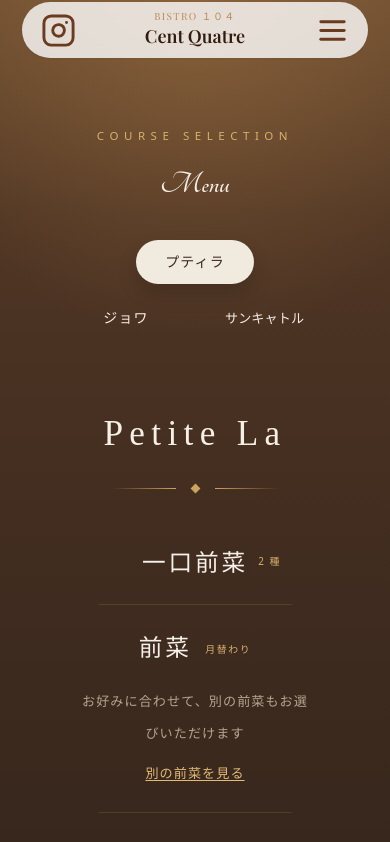
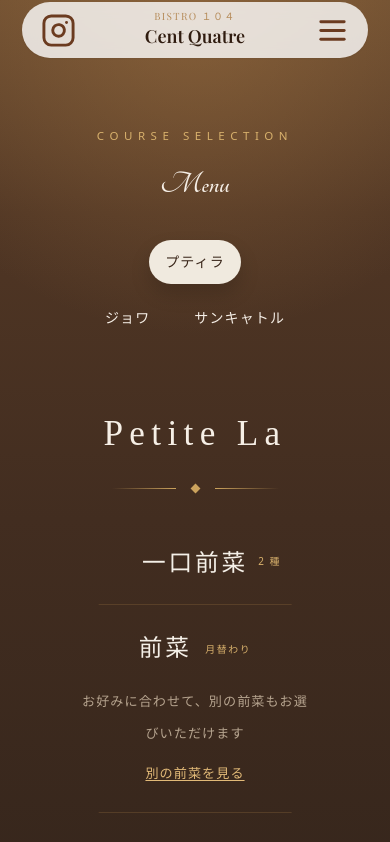
Before and after one commit to miyamibu/french-restaurant-site, a Next.js app in the folder bistro-reservation/: page /menu in a window 390 px wide. Shown: the top 842 px of the page. Built offline with nearby package versions, Linux system fonts and the light colour scheme.

Commit message:
Use auto-width mobile menu tabs

```diff
--- a/bistro-reservation/src/app/menu/page.tsx
+++ b/bistro-reservation/src/app/menu/page.tsx
@@ -311,7 +311,7 @@
           <div
             role="tablist"
             aria-label="メニューコース"
-            className="mx-auto grid max-w-[16.5rem] grid-cols-2 justify-items-center gap-3 md:max-w-none md:flex md:flex-nowrap"
+            className="mx-auto grid w-fit grid-cols-[auto_auto] justify-center gap-3 md:max-w-none md:flex md:flex-nowrap"
           >
             {courseTabs.map((course) => {
               const isActive = course.id === activeTab;
@@ -325,23 +325,15 @@
                   aria-selected={isActive}
                   aria-controls={`${course.id}-panel`}
                   onClick={() => setActiveTab(course.id)}
-                  className={`w-[7.4rem] whitespace-nowrap rounded-full border-0 px-4 py-3 text-sm tracking-[0.08em] transition focus:outline-none focus-visible:ring-2 focus-visible:ring-[#f0eadf]/70 focus-visible:ring-offset-2 focus-visible:ring-offset-[#4a3122] md:min-w-[10.5rem] md:w-auto md:px-8 md:py-3 md:text-[1.02rem] ${
-                    course.id === "petite" ? "col-span-2" : ""
+                  className={`inline-flex w-auto justify-center whitespace-nowrap rounded-full border-0 px-4 py-3 text-sm tracking-[0.08em] transition focus:outline-none focus-visible:ring-2 focus-visible:ring-[#f0eadf]/70 focus-visible:ring-offset-2 focus-visible:ring-offset-[#4a3122] md:min-w-[10.5rem] md:w-auto md:px-8 md:py-3 md:text-[1.02rem] ${
+                    course.id === "petite" ? "col-span-2 justify-self-center" : "justify-self-center"
                   } ${
                     isActive
                       ? "bg-[#f0eadf] text-[#3a271b] shadow-[0_10px_20px_rgba(0,0,0,0.16)]"
                       : "bg-transparent text-[#f5eee6] hover:bg-white/5"
                   }`}
                 >
-                  <span
-                    className={
-                      course.id === "cent-quatre"
-                        ? "relative left-[0.04rem] inline-block text-[0.82rem] tracking-[0.01em] md:left-0 md:text-[1.02rem] md:tracking-[0.08em]"
-                        : ""
-                    }
-                  >
-                    {course.tabLabel}
-                  </span>
+                  {course.tabLabel}
                 </button>
               );
             })}
```
